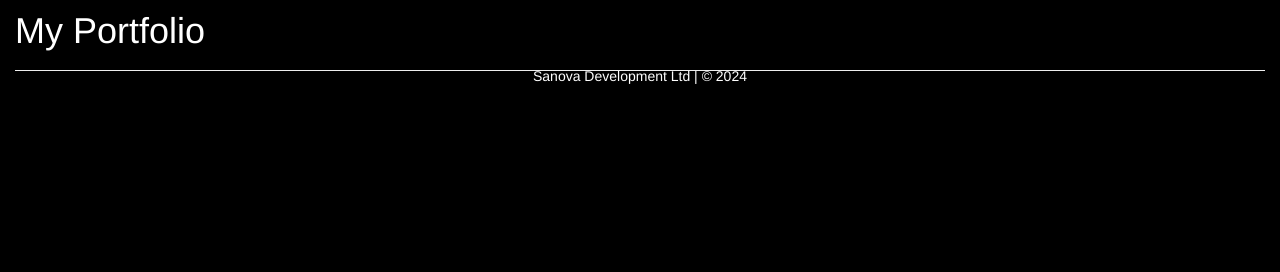
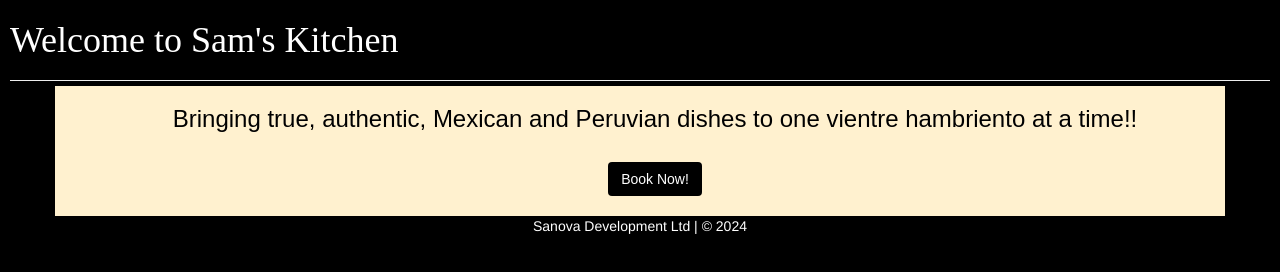
Before and after one commit to sasamoahkb/sams-kitchen, a plain HTML site: page views/home.html in a window 1280 px wide. Shown: the part 54-326 px from the top of the page. Drawn offline with nearby package versions, Linux system fonts and the light colour scheme; files that its build step writes are made by us from their sources.

Commit message:
reworking the landing page structure

```diff
--- a/static/styles.css
+++ b/static/styles.css
@@ -30,4 +30,11 @@ html {
     color: #55dae6;
     background-color: #333;
     border-color: #46b8da;
+
 }
+
+.img {
+    background-color: hsla(185, 91%, 52%, 0.378);
+    border-color: #5bc0de;
+    border-radius: 25px;
+}
--- a/views/home.html
+++ b/views/home.html
@@ -76,11 +76,28 @@ color: rgb(255, 255, 255);
       height: 20%;
       position: relative;
       top: 25px;">
-      <div class="container-fluid">
+      <div class="container-fluid" style="padding: 10px">
         <div class="page-header">
-          <h1>My Portfolio</h1>
+          <h1 style="font-family: Brush Script MT;">Welcome to Sam's Kitchen</h1>
         </div>
       </div>
+    </div>
+    <div class="container" style="background-color:rgba(255,241,207);
+    color:black">
+        <div class="container">
+            <h3 style="font-family: fantasy;
+            text-align: center;">Bringing true, authentic, Mexican and Peruvian dishes to one vientre hambriento at a time!!
+            </h3>
+        </div>
+        <div class="container" style="text-align:center; padding: 20px">
+            <button type="button" class="btn btn-dark" style="background-color:black;
+            color: white;
+            font-family: fantasy;
+            text-align: center;
+            ">Book Now!
+                <a href="#" ></a>
+            </button>
+        </div>
     </div>
 
     <footer class="pt-3 mt-4 text-body-secondary border-top" style="
```
Also changed, not shown: static/images/Cebiche-Peru-1.jpg (added), static/images/Traditional-Dishes-In-Peru.jpg (added), static/images/spanish-tapas-cazuelas.webp (added), static/images/tapas.jpeg (added), 1 other file.
